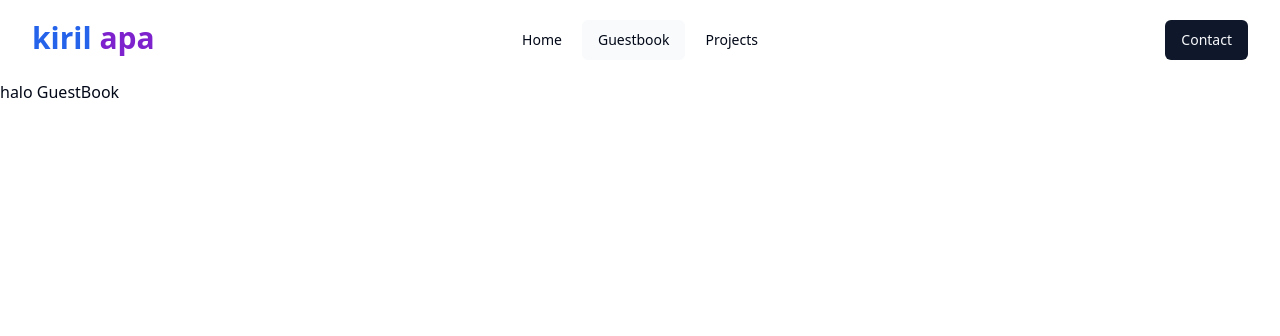
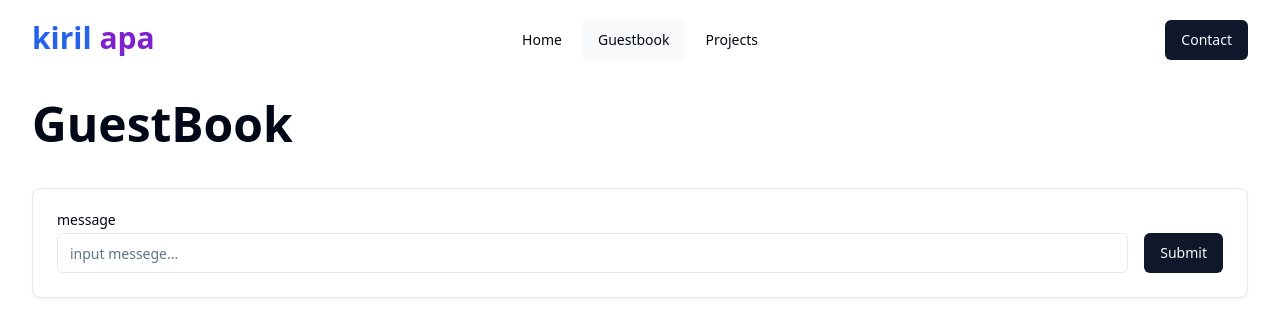
Before and after one commit to kyyril/personal-web, a Next.js app: page /guestbook in a window 1280 px wide. Shown: the top 336 px of the page. Built offline with nearby package versions, Linux system fonts and the light colour scheme.

Commit message:
chore:guesbook ui

```diff
--- a/package.json
+++ b/package.json
@@ -10,6 +10,7 @@
   },
   "dependencies": {
     "@radix-ui/react-dialog": "^1.1.1",
+    "@radix-ui/react-label": "^2.1.0",
     "@radix-ui/react-navigation-menu": "^1.2.0",
     "@radix-ui/react-slot": "^1.1.0",
     "class-variance-authority": "^0.7.0",
--- a/src/app/guestbook/page.tsx
+++ b/src/app/guestbook/page.tsx
@@ -1,7 +1,35 @@
+import { Button } from "@/components/ui/button";
+import { Card, CardHeader } from "@/components/ui/card";
+import { Input } from "@/components/ui/input";
+import { Label } from "@/components/ui/label";
+
 export default function GuestBook() {
   return (
-    <div>
-      <h1>halo GuestBook</h1>
+    <section className="max-w-7xl w-full px-4 md:px-8 mx-auto">
+      <h1 className="text-4xl font-semibold lg:text-5xl pt-5">GuestBook</h1>
+      <Card className="mt-10">
+        <CardHeader className="flex flex-col w-full">
+          <Label>message</Label>
+          {<GuestBookForm />}
+        </CardHeader>
+      </Card>
+    </section>
+  );
+}
+
+function GuestBookForm() {
+  const user = false;
+  if (user) {
+    return (
+      <div>
+        <h1>halo</h1>
+      </div>
+    );
+  }
+  return (
+    <div className="flex justify-between gap-4 flex-col md:flex-row">
+      <Input type="text" placeholder="input messege..." />
+      <Button>Submit</Button>
     </div>
   );
 }
--- /dev/null
+++ b/src/components/ui/card.tsx
@@ -0,0 +1,79 @@
+import * as React from "react"
+
+import { cn } from "@/lib/utils"
+
+const Card = React.forwardRef<
+  HTMLDivElement,
+  React.HTMLAttributes<HTMLDivElement>
+>(({ className, ...props }, ref) => (
+  <div
+    ref={ref}
+    className={cn(
+      "rounded-lg border bg-card text-card-foreground shadow-sm",
+      className
+    )}
+    {...props}
+  />
+))
+Card.displayName = "Card"
+
+const CardHeader = React.forwardRef<
+  HTMLDivElement,
+  React.HTMLAttributes<HTMLDivElement>
+>(({ className, ...props }, ref) => (
+  <div
+    ref={ref}
+    className={cn("flex flex-col space-y-1.5 p-6", className)}
+    {...props}
+  />
+))
+CardHeader.displayName = "CardHeader"
+
+const CardTitle = React.forwardRef<
+  HTMLParagraphElement,
+  React.HTMLAttributes<HTMLHeadingElement>
+>(({ className, ...props }, ref) => (
+  <h3
+    ref={ref}
+    className={cn(
+      "text-2xl font-semibold leading-none tracking-tight",
+      className
+    )}
+    {...props}
+  />
+))
+CardTitle.displayName = "CardTitle"
+
+const CardDescription = React.forwardRef<
+  HTMLParagraphElement,
+  React.HTMLAttributes<HTMLParagraphElement>
+>(({ className, ...props }, ref) => (
+  <p
+    ref={ref}
+    className={cn("text-sm text-muted-foreground", className)}
+    {...props}
+  />
+))
+CardDescription.displayName = "CardDescription"
+
+const CardContent = React.forwardRef<
+  HTMLDivElement,
+  React.HTMLAttributes<HTMLDivElement>
+>(({ className, ...props }, ref) => (
+  <div ref={ref} className={cn("p-6 pt-0", className)} {...props} />
+))
+CardContent.displayName = "CardContent"
+
+const CardFooter = React.forwardRef<
+  HTMLDivElement,
+  React.HTMLAttributes<HTMLDivElement>
+>(({ className, ...props }, ref) => (
+  <div
+    ref={ref}
+    className={cn("flex items-center p-6 pt-0", className)}
+    {...props}
+  />
+))
+CardFooter.displayName = "CardFooter"
+
+export { Card, CardHeader, CardFooter, CardTitle, CardDescription, CardContent }
--- /dev/null
+++ b/src/components/ui/input.tsx
@@ -0,0 +1,25 @@
+import * as React from "react"
+
+import { cn } from "@/lib/utils"
+
+export interface InputProps
+  extends React.InputHTMLAttributes<HTMLInputElement> {}
+
+const Input = React.forwardRef<HTMLInputElement, InputProps>(
+  ({ className, type, ...props }, ref) => {
+    return (
+      <input
+        type={type}
+        className={cn(
+          "flex h-10 w-full rounded-md border border-input bg-background px-3 py-2 text-sm ring-offset-background file:border-0 file:bg-transparent file:text-sm file:font-medium file:text-foreground placeholder:text-muted-foreground focus-visible:outline-none focus-visible:ring-2 focus-visible:ring-ring focus-visible:ring-offset-2 disabled:cursor-not-allowed disabled:opacity-50",
+          className
+        )}
+        ref={ref}
+        {...props}
+      />
+    )
+  }
+)
+Input.displayName = "Input"
+
+export { Input }
--- /dev/null
+++ b/src/components/ui/label.tsx
@@ -0,0 +1,26 @@
+"use client"
+
+import * as React from "react"
+import * as LabelPrimitive from "@radix-ui/react-label"
+import { cva, type VariantProps } from "class-variance-authority"
+
+import { cn } from "@/lib/utils"
+
+const labelVariants = cva(
+  "text-sm font-medium leading-none peer-disabled:cursor-not-allowed peer-disabled:opacity-70"
+)
+
+const Label = React.forwardRef<
+  React.ElementRef<typeof LabelPrimitive.Root>,
+  React.ComponentPropsWithoutRef<typeof LabelPrimitive.Root> &
+    VariantProps<typeof labelVariants>
+>(({ className, ...props }, ref) => (
+  <LabelPrimitive.Root
+    ref={ref}
+    className={cn(labelVariants(), className)}
+    {...props}
+  />
+))
+Label.displayName = LabelPrimitive.Root.displayName
+
+export { Label }
```
Also changed, not shown: 1 other file (tests, documents, lock files or other folders).
